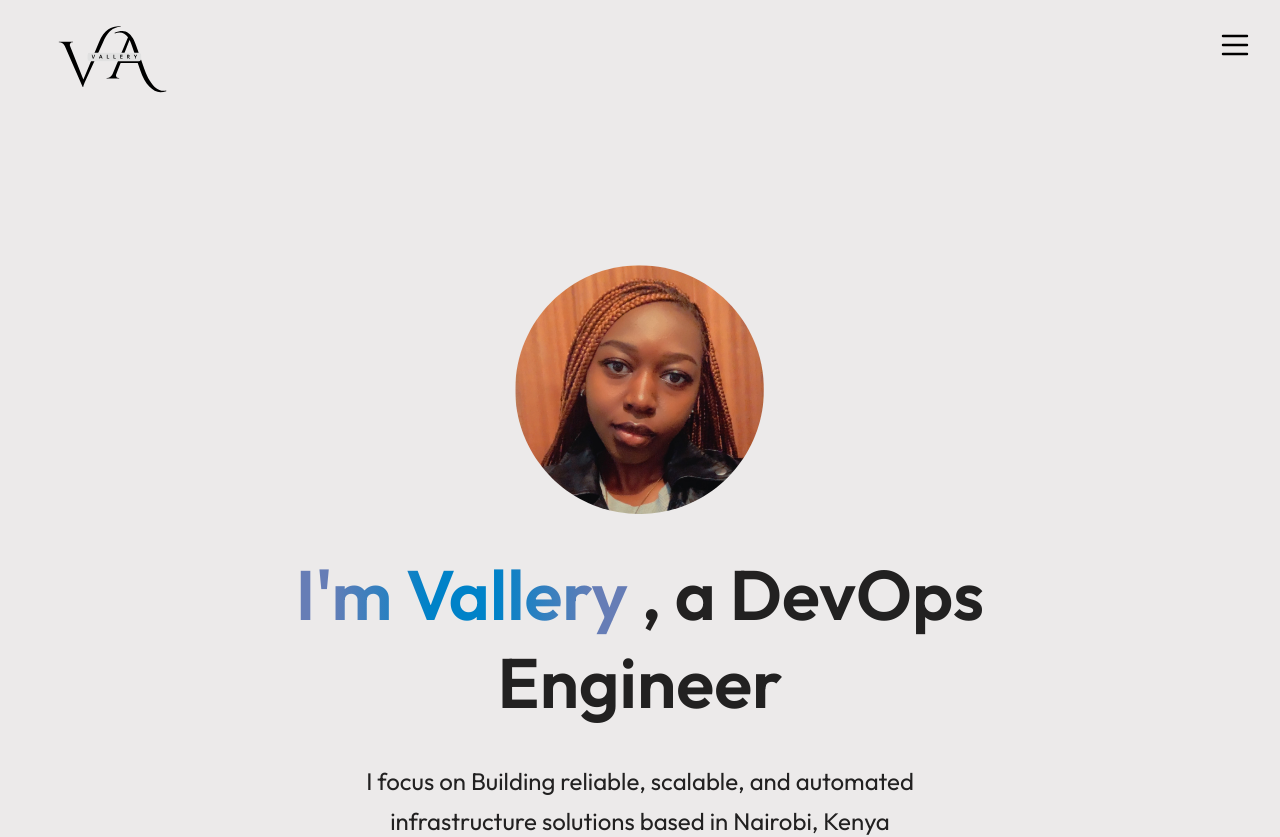
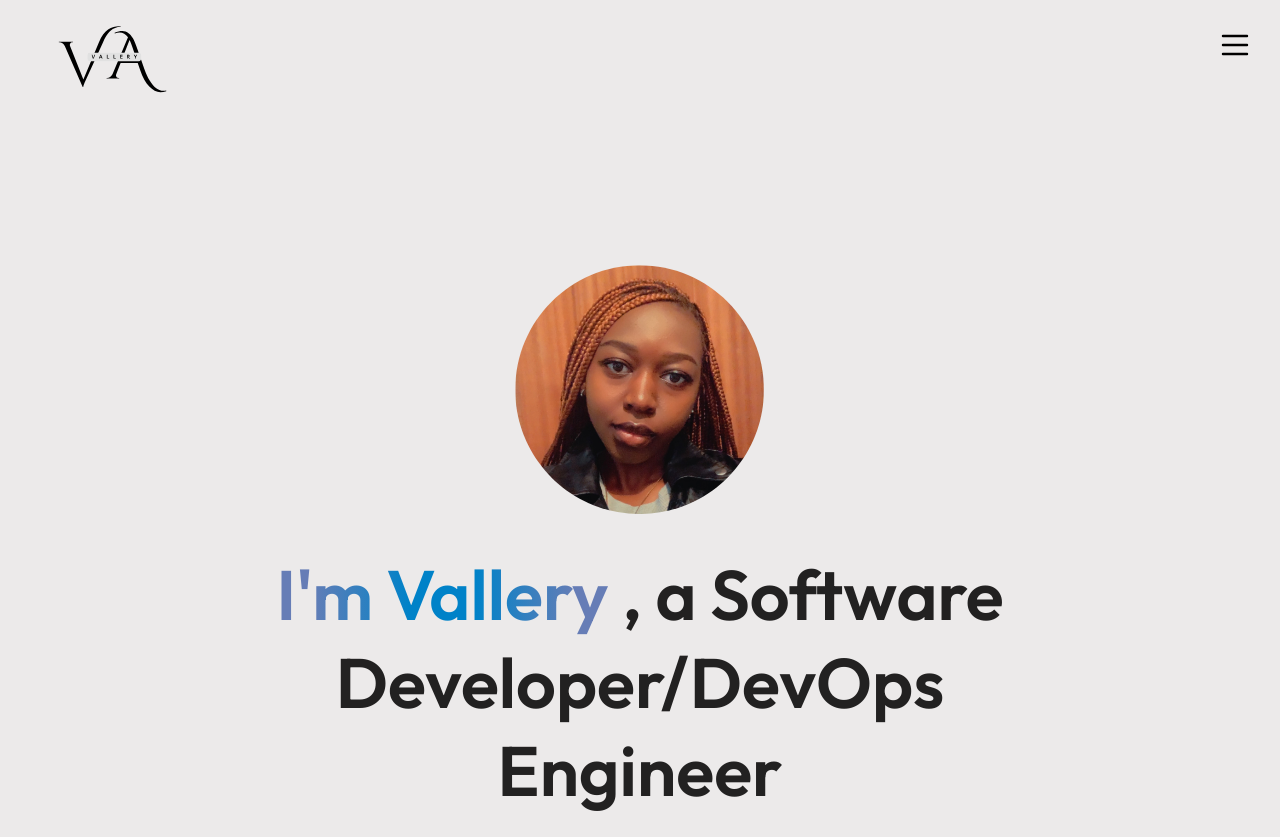
Before and after one commit to Vallery-O/Vall_App, a React (Vite) app: page / in a window 1280 px wide. Shown: the top 837 px of the page. Built offline with nearby package versions, Linux system fonts and the light colour scheme.

Commit message:
hero adjustments

```diff
--- a/src/Components/Hero/Hero.jsx
+++ b/src/Components/Hero/Hero.jsx
@@ -1,7 +1,7 @@
 import React from 'react'
 import './Hero.css'
 import prof_img from '../../assets/prof-img.svg'
-import resume_pdf from '../../assets\Vallery-A-Otieno-CV.pdf'
+import resume_pdf from '../../assets/Vallery-A-Otieno-CV.pdf'
 
 
 const Hero = () => {
@@ -17,12 +17,12 @@ const Hero = () => {
   return (
     <div id='home' className='hero'>
         <img src={prof_img} alt="" />
-        <h1> <span>I'm Vallery</span> , a DevOps Engineer </h1>
+        <h1> <span>I'm Vallery</span> , a Software Developer/DevOps Engineer </h1>
         <p>I focus on Building reliable, scalable, and automated infrastructure solutions based in Nairobi, Kenya</p>
         <div className="hero-action">
             <div className="hero-connect" onClick={() => handleScroll("contact")}> Connect With Me</div>
             <a href={resume_pdf} target="_blank" rel=" noopener noreferrer" className="hero-res">See My Resume</a>
-        </div>
+            </div>
 
     </div>
   )
```
